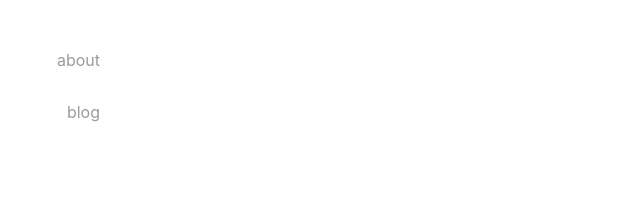
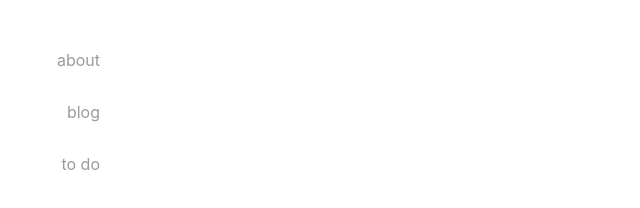
Before and after one commit to jdc2063/blog, a plain HTML site: page tags/index.html in a window 1280 px wide. Shown: the full height of the page, 0-640 px from the left. Drawn offline with Linux system fonts and the light colour scheme.

```diff
--- a/tags/index.html
+++ b/tags/index.html
@@ -86,6 +86,10 @@
         <a  href="/blog/blog">blog</a>
       </li>
 
+      <li>
+        <a  href="/blog/todo">to do</a>
+      </li>
+
   </ul>
 </nav>
 
```
Also changed, not shown: 404.html (+4 -0 lines), categories/index.html (+4 -0 lines), index.html (+4 -0 lines).
